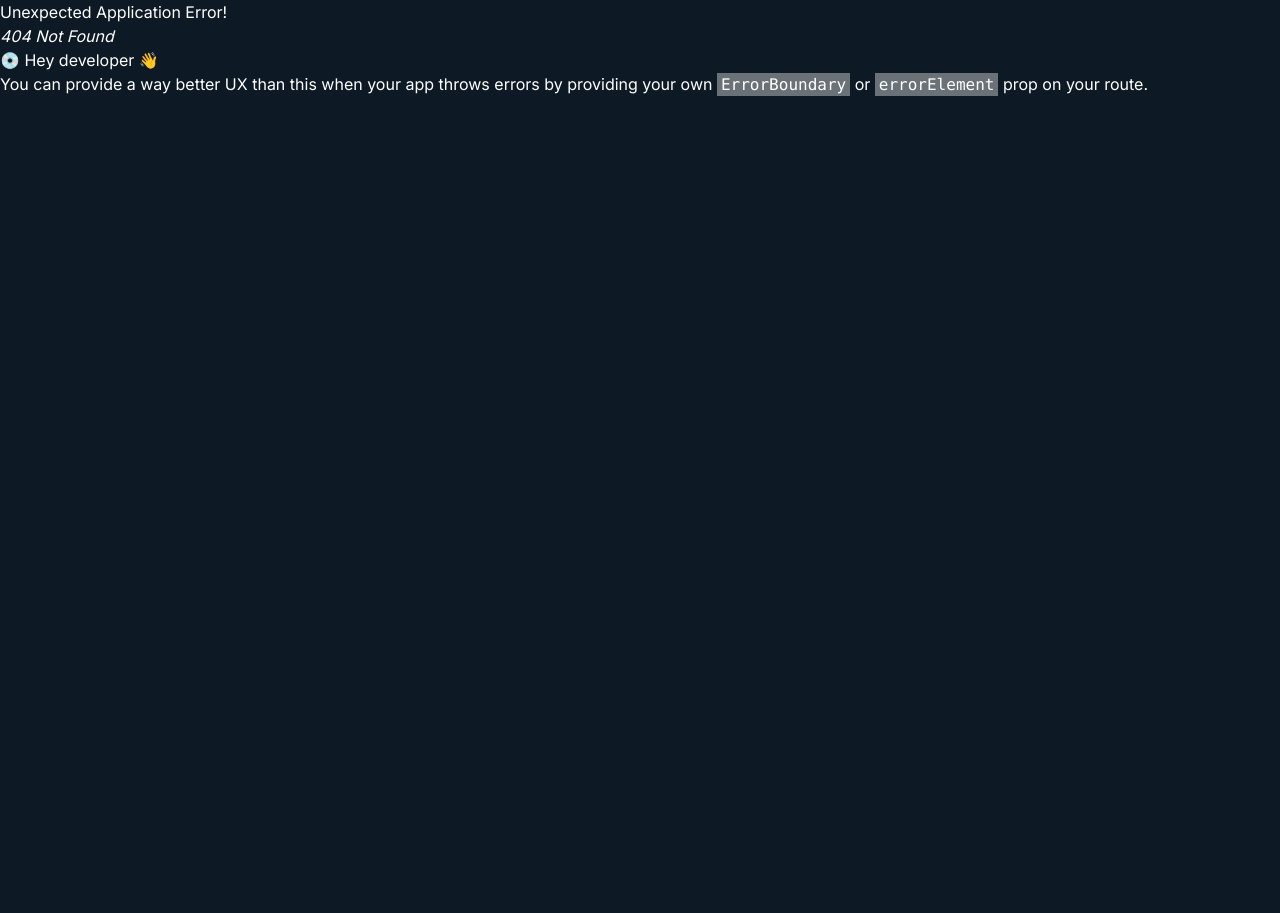
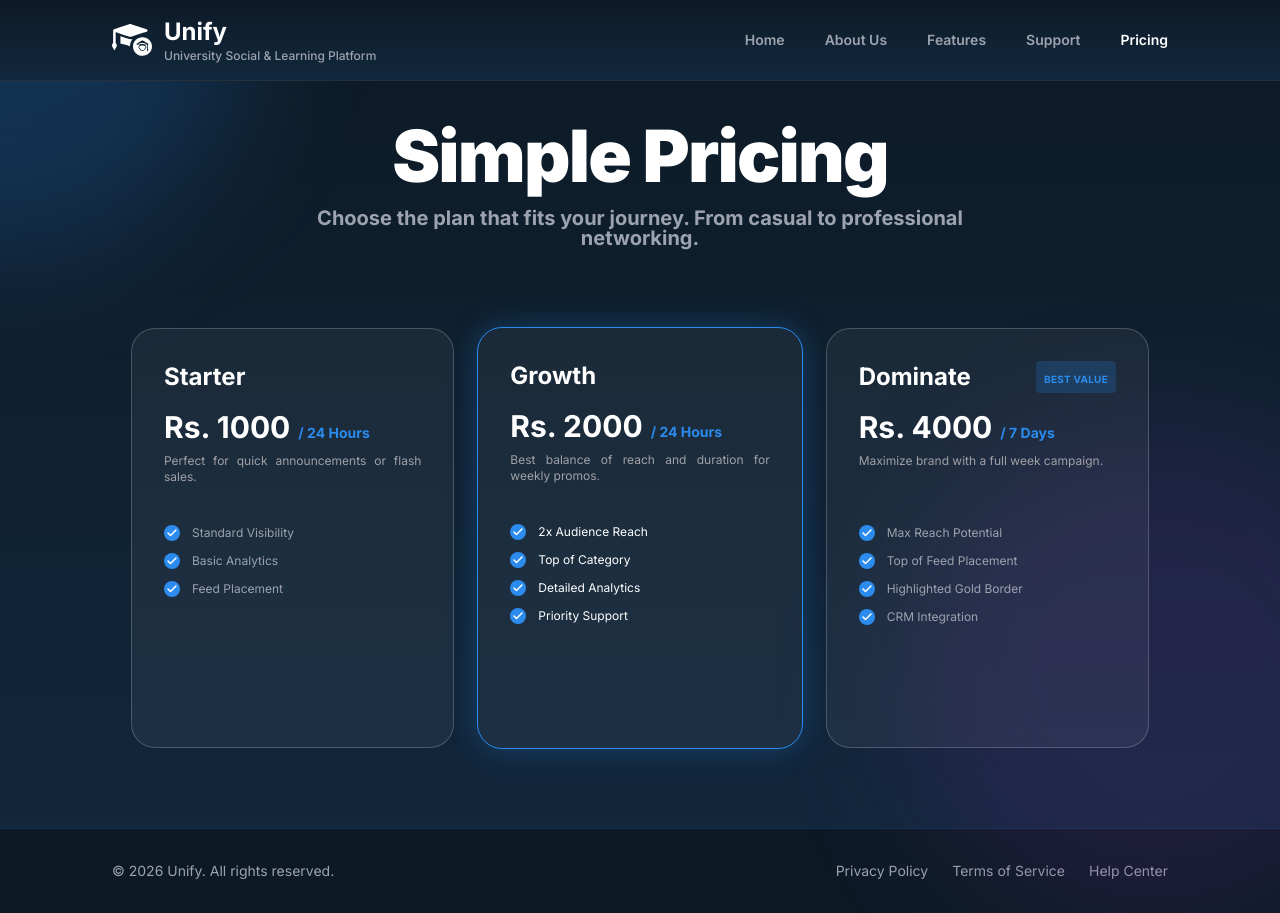
Before and after one commit to Shehan-Dinusha/Unify, a React (Vite) app in the folder frontend/: page /pricing in a window 1280 px wide. Before the commit this address had no page. Before the commit the page ends 800 px from the top, so only its background shows below. Built offline with nearby package versions, Linux system fonts and the light colour scheme.

Commit message:
Add pricing page

```diff
--- /dev/null
+++ b/frontend/src/pages/LandingPage.jsx
@@ -0,0 +1,45 @@
+import React from 'react';
+import LandingHeader from '../components/layout/LandingHeader';
+import LandingFooter from '../components/layout/LandingFooter';
+
+const LandingPage = () => {
+  return (
+    <div className="min-h-screen flex flex-col bg-app-bg text-white font-inter relative overflow-hidden">
+
+      {/* Background Glow Effect (Optional implementation of the 'blue haze' in design) */}
+      <div className="absolute top-[-10%] left-[-10%] w-[50%] h-[50%] bg-primary-blue/20 blur-[150px] rounded-full pointer-events-none z-0"></div>
+      <div className="absolute bottom-[-10%] right-[-10%] w-[30%] h-[50%] bg-primary-accent/10 blur-[150px] rounded-full pointer-events-none z-0"></div>
+
+      <LandingHeader />
+
+      <main className="flex-grow flex flex-col items-center justify-center text-center px-4 relative z-10 pt-20">
+
+        <div className="max-w-4xl mx-auto space-y-6">
+          <h1 className="text-heading-large md:text-heading-display font-black tracking-tight leading-tight">
+            The University<br />
+            Experience, <span className="text-primary-blue">Unified</span>
+          </h1>
+
+          <p className="text-text-secondary text-body-large md:text-2xl max-w-2xl mx-auto leading-relaxed">
+            Explore university updates, university services<br className="hidden md:block" />
+            and interact with university communities
+          </p>
+
+          <div className="flex flex-col sm:flex-row items-center justify-center gap-4 pt-8">
+            <button className="w-full sm:w-auto px-8 py-3 bg-primary-blue hover:bg-blue-600 text-white font-bold rounded-lg shadow-lg hover:shadow-primary-blue/30 transition-all duration-300 transform hover:-translate-y-1">
+              Create Account
+            </button>
+            <button className="w-full sm:w-auto px-8 py-3 bg-transparent border border-white/20 hover:border-white text-white font-bold rounded-lg hover:bg-white/5 transition-all duration-300">
+              Sign In
+            </button>
+          </div>
+        </div>
+
+      </main>
+
+      <LandingFooter />
+    </div>
+  );
+};
+
+export default LandingPage;
--- /dev/null
+++ b/frontend/src/pages/PricingPage.jsx
@@ -0,0 +1,118 @@
+import React from "react";
+import LandingLayout from "../components/layout/LandingLayout";
+import { Check } from "lucide-react";
+
+const PricingCard = ({ title, price, duration, description, features, isPopular = false, bestValue = false }) => {
+  return (
+    <div className={`relative w-full min-h-[420px] rounded-3xl overflow-hidden transition-all duration-300 hover:-translate-y-2 flex flex-col ${isPopular ? "outline outline-1 outline-primary-blue shadow-[0px_0px_30px_rgba(43,140,238,0.3)] bg-white/5" : "border border-white/20 hover:border-white/40 bg-white/5"}`}>
+      {/* Background Glass Effect - Removed absolute to fix stacking, used bg-white/5 on parent instead */}
+
+      {/* Content */}
+      <div className="relative z-10 p-8 flex flex-col h-full">
+        {/* Header */}
+        <div className="flex justify-between items-start mb-4">
+          <h3 className="text-2xl font-bold text-white font-inter">{title}</h3>
+          {bestValue && (
+            <div className="bg-primary-blue/20 px-2 py-1 rounded">
+              <span className="text-primary-blue text-[10px] font-bold uppercase tracking-wide">Best Value</span>
+            </div>
+          )}
+        </div>
+
+        {/* Price */}
+        <div className="flex items-baseline mb-2">
+          <span className="text-3xl font-bold text-white font-inter">Rs. {price}</span>
+          <span className="ml-2 text-primary-blue text-sm font-bold font-inter">/ {duration}</span>
+        </div>
+
+        {/* Description */}
+        <p className="text-text-tertiary text-xs font-normal font-inter mb-8 h-10 text-justify">
+          {description}
+        </p>
+
+        {/* Features */}
+        <div className="flex flex-col gap-3">
+          {features.map((feature, index) => (
+            <div key={index} className="flex items-center gap-3">
+              <div className={`w-4 h-4 rounded-full flex items-center justify-center shrink-0 ${isPopular ? "bg-primary-blue" : "bg-primary-blue"}`}>
+                <Check className="w-3 h-3 text-white" strokeWidth={3} />
+              </div>
+              <span className={`text-xs font-normal font-inter ${isPopular ? "text-white" : "text-gray-400"}`}>
+                {feature}
+              </span>
+            </div>
+          ))}
+        </div>
+      </div>
+    </div>
+  );
+};
+
+const PricingPage = () => {
+  const plans = [
+    {
+      title: "Starter",
+      price: "1000",
+      duration: "24 Hours",
+      description: "Perfect for quick announcements or flash sales.",
+      features: [
+        "Standard Visibility",
+        "Basic Analytics",
+        "Feed Placement"
+      ]
+    },
+    {
+      title: "Growth",
+      price: "2000",
+      duration: "24 Hours",
+      description: "Best balance of reach and duration for weekly promos.",
+      features: [
+        "2x Audience Reach",
+        "Top of Category",
+        "Detailed Analytics",
+        "Priority Support"
+      ],
+      isPopular: true
+    },
+    {
+      title: "Dominate",
+      price: "4000",
+      duration: "7 Days",
+      description: "Maximize brand with a full week campaign.",
+      features: [
+        "Max Reach Potential",
+        "Top of Feed Placement",
+        "Highlighted Gold Border",
+        "CRM Integration"
+      ],
+      bestValue: true
+    }
+  ];
+
+  return (
+    <LandingLayout>
+      <section className="w-full flex flex-col items-center text-center mt-10 mb-20 relative">
+        {/* Helper Note: Background orbs are inherited from LandingLayout, no local orbs needed to avoid double brightness */}
+
+        {/* Hero Section */}
+        <div className="relative z-10 px-4">
+          <h1 className="text-white text-heading-display tracking-tight">
+            Simple Pricing
+          </h1>
+          <p className="mt-4 text-body-large-bold text-gray-400 max-w-2xl mx-auto">
+            Choose the plan that fits your journey. From casual to professional networking.
+          </p>
+        </div>
+
+        {/* Pricing Cards Grid */}
+        <div className="mt-20 grid grid-cols-1 md:grid-cols-3 gap-6 w-full max-w-[1050px] z-10 px-4">
+          {plans.map((plan, index) => (
+            <PricingCard key={index} {...plan} />
+          ))}
+        </div>
+      </section>
+    </LandingLayout>
+  );
+};
+
+export default PricingPage;
--- a/frontend/src/pages/SupportPage.jsx
+++ b/frontend/src/pages/SupportPage.jsx
@@ -40,7 +40,7 @@ const FAQItem = ({ question, answer, isOpen, onClick }) => {
 };
 
 const SupportPage = () => {
-  const [openIndex, setOpenIndex] = useState(0);
+  const [openIndex, setOpenIndex] = useState(-1);
 
   const faqs = [
     {
@@ -128,7 +128,7 @@ const SupportPage = () => {
   return (
     <LandingLayout>
       <section className="w-full flex flex-col items-center justify-start min-h-screen pt-10 pb-20 relative overflow-hidden">
-        <div className="w-full max-w-[1000px] px-4 flex flex-col items-center gap-12 z-10">
+        <div className="w-full max-w-[1280px] px-4 flex flex-col items-center gap-12 z-10">
           {/* Hero Title */}
           <div className="text-center">
             <h1 className="text-heading-display text-white tracking-tight leading-tight">
@@ -137,7 +137,7 @@ const SupportPage = () => {
           </div>
 
           {/* FAQ Accordion */}
-          <div className="w-full flex flex-col gap-4">
+          <div className="w-full max-w-[1000px] flex flex-col gap-4">
             {faqs.map((faq, index) => (
               <FAQItem
                 key={index}
--- a/frontend/src/routes/index.jsx
+++ b/frontend/src/routes/index.jsx
@@ -5,6 +5,7 @@ import LandingHome from "../pages/LandingHome";
 import AboutPage from "../pages/AboutPage";
 import FeaturesPage from "../pages/FeaturesPage";
 import SupportPage from "../pages/SupportPage";
+import PricingPage from "../pages/PricingPage";
 
 const ProjectReady = () => (
   // Temporary placeholder component
@@ -37,6 +38,10 @@ const router = createBrowserRouter([
     path: "/support",
     element: <SupportPage />,
   },
+  {
+    path: "/pricing",
+    element: <PricingPage />,
+  },
 
   {
     path: "/verification-queue",
```
